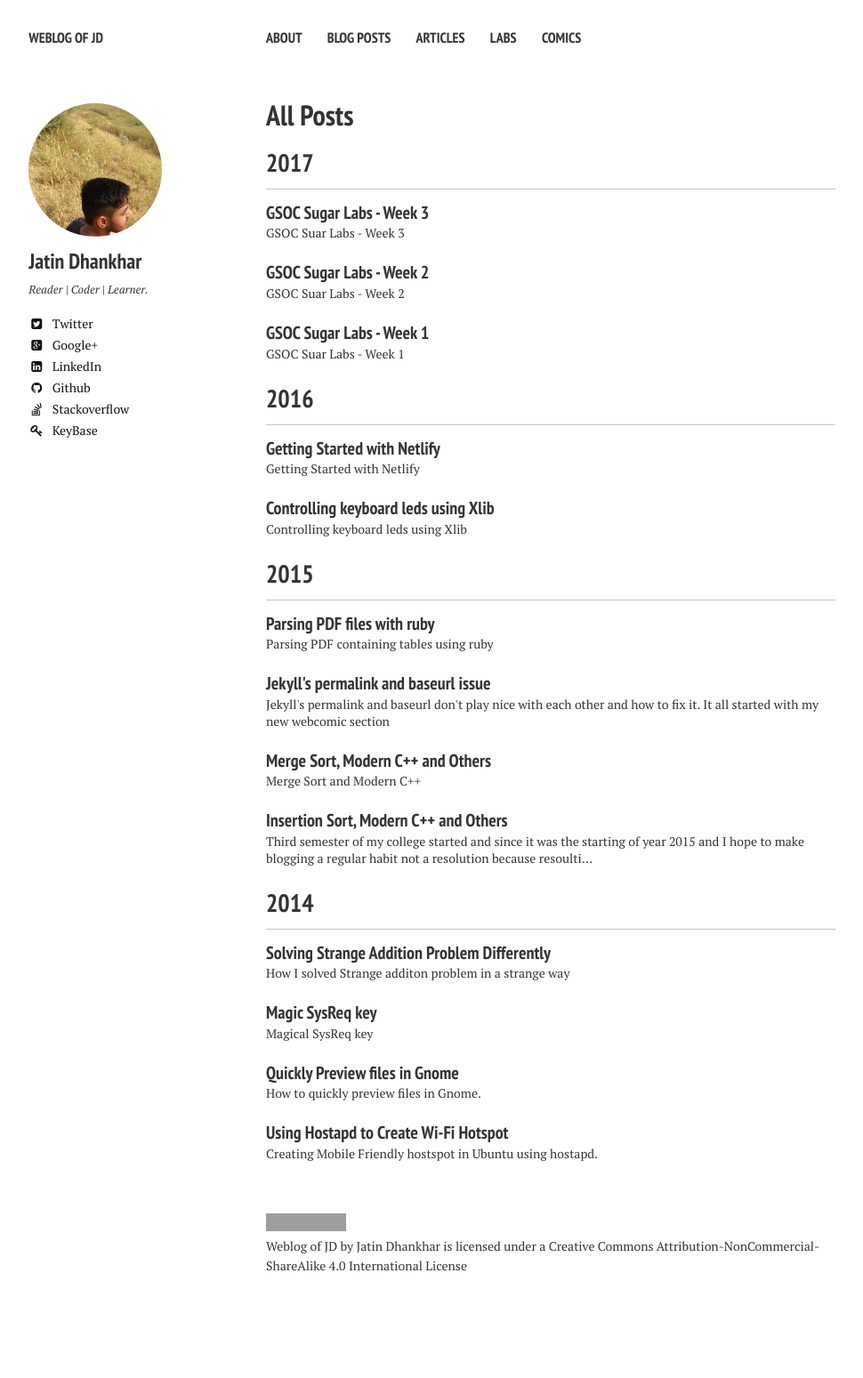
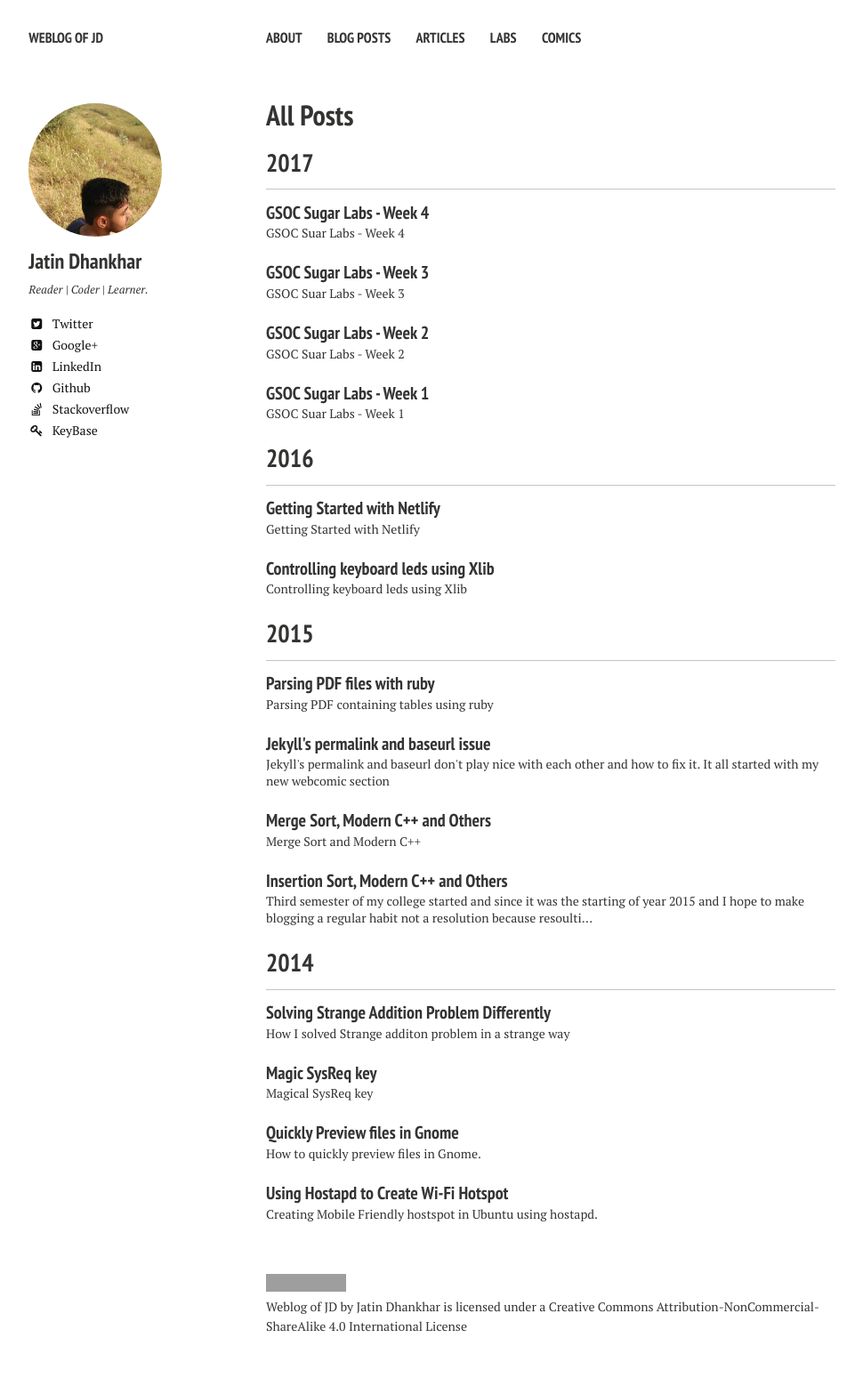
Before and after one commit to jatindhankhar/jatindhankhar.github.io, a Jekyll site: the page built from posts/index.md, in a window 1280 px wide. Shown: the whole page at 89% size, without its empty margins (21-991 px from the left). Built offline with Jekyll 4.4.1, drawn with Linux system fonts in a browser that asks for light colours; nearby versions of some CDN libraries; before the commit the page ends 1481 px from its top, so only the background shows below that; some of the changed lines change nothing that is shown; grey boxes are pictures that could not be loaded.

Commit message:
Exclude vendor from the jekyll watch list and publish weekly entry #4 for sugar labs :grin:

```diff
--- a/_config.yml
+++ b/_config.yml
@@ -60,4 +60,4 @@ owner:
   flickr: #username
 
 include: [".htaccess"]
-exclude: ["lib", "config.rb", "Capfile", "config", "log", "Rakefile", "Rakefile.rb", "tmp", "less", "*.sublime-project", "*.sublime-workspace", "test", "spec", "Gruntfile.js", "package.json", "node_modules", "Gemfile", "Gemfile.lock", "LICENSE", "README.md"]
+exclude: ["vendor","lib", "config.rb", "Capfile", "config", "log", "Rakefile", "Rakefile.rb", "tmp", "less", "*.sublime-project", "*.sublime-workspace", "test", "spec", "Gruntfile.js", "package.json", "node_modules", "Gemfile", "Gemfile.lock", "LICENSE", "README.md"]
--- /dev/null
+++ b/_posts/blog/2017-06-10-gsoc-sugar-labs-week-4.md
@@ -0,0 +1,30 @@
+---
+title: GSOC Sugar Labs - Week 4
+layout: post
+categories: blog/
+excerpt: 'GSOC Suar Labs - Week 4 '
+tags: [programming,sugar labs,gsoc]
+comments: true
+description: 'GSOC Suar Labs - Week 4 '
+
+---
+
+This is the fourth post in the series of my weekly GSOC Sugar Labs, where I summarize my week  of working with [Sugar Labs](https://www.sugarlabs.org) under GSOC.
+This post was published little late :sweat_smile: due to the delays on my side, since I had to perform a clean install of my system due to two reasons, I wanted to remove too much cruft that accumulated over time, si
+
+## Weekly Journal
+
+This week was the first part of the coding period and I was pretty excited to get on the coding part. After a bit of discussion between Tony, Samuel and Walter, it was decided that we would follow a Event driven model (details of which will be refined and iterated in the coming time), where developer will only push the code to repo and all the handling and building will be done by ASLO. In the end Tony gave Samuel and my idea a chance and Samuel become my mentor (both Tony and Samuel are my mentor but from now on I will be working more closely with Samuel).
+We started working on the ASLO implemetation. A rough sketch of the workflow of ASLO (as of writing )is here.
+<img src="/images/gsoc-week-4/flow.png" alt="Brief overview of ASLO workflow" />
+(Not a very good looking and accurate flow chart, though :sweat_smile:* )
+When a developer release a new version of an activity on an repo of the [Sugar-Activities](github.com/sugar-activities) Organization a payload is sent to the webhook (which happens to at route /webhook of ASLO).
+ASLO then intiaties a background task via Celery to clone the repo and a docker container (made from a prebuilt image) is launched to bundle the code into .xo file which can then be stored on centralized location from where users can download it. Storage location for bundles can be on the same server where ASLO is running or at a different location (could be a FTP,CDN ).
+I also started using [Zenhub](https://www.zenhub.com) which was suggested to me by Walter for handling issues and tracking progress and so far it's been working fine.
+My repo is [jatindhankhar/aslo-v3] (https://github.com/jatindhankhar/aslo-v3)
+
+
+## Goals for next Week
+
+For the next week I hope to contribute more to the code and disucss as well implement best practices wherever possible.
+As always, if you find any mistake, let me know and I'll fix it.
```
